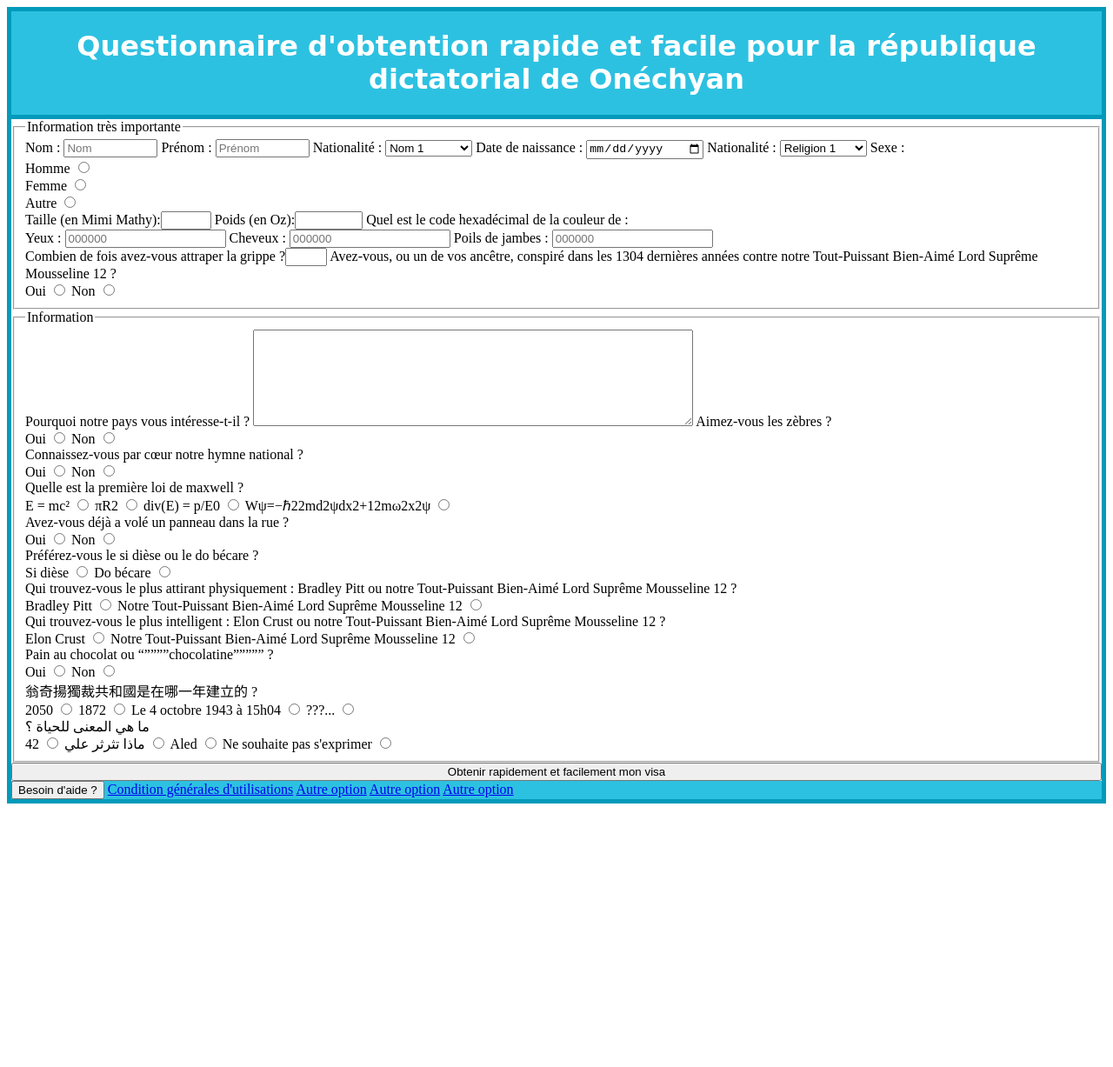
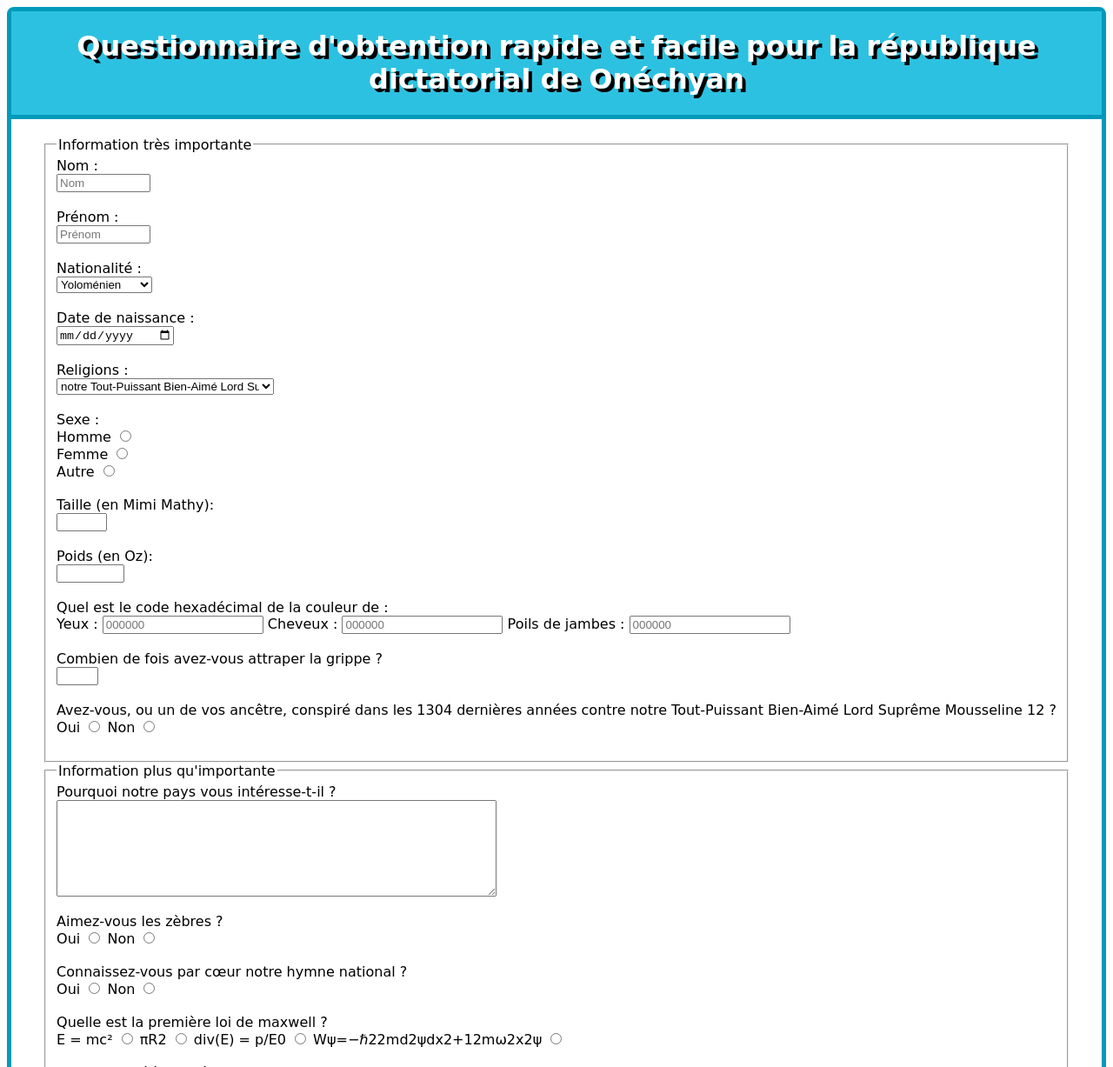
Before and after one commit to ktazi/ktazi.github.io, a plain HTML site: page Site.html in a window 1280 px wide. Shown: the top 1227 px of the page at 87% size. Before the commit the page ends 932 px from the top, so only its background shows below. Drawn offline with Linux system fonts and the light colour scheme.

Commit message:
Wesh t'a vu le form mageul

```diff
--- a/Site.html
+++ b/Site.html
@@ -3,6 +3,7 @@
 <style>
     #page{
         border: 5px solid #019ABB;
+        border-radius: 8px;
     }
     #formulaire{
         display: flex;
@@ -16,11 +17,27 @@
         color: white;
         font-family: cursive;
         text-align: center;
+        text-shadow: 4px 4px black;
     }
     #mid{
         display: flex;
         flex-direction: row;
         justify-content: space-around;
+        margin: 20px;
+        font-family: cursive;
+    }
+    #moreImportantInformation{
+        display: flex;
+        flex-direction: column;
+        justify-content: space-between;
+    }
+    #importantInformation{
+        display: flex;
+        flex-direction: column;
+        justify-content: space-between;
+    }
+    #fset{
+        font-size: 100%;
     }
     #page{
         display: flex;
@@ -33,13 +50,13 @@
         width: 100px;
     }
     #nationality{
-        width: 100px;
+        width: 110px;
     }
     #birthday{
         width: 130px;
     }
     #religion{
-        width: 100px;
+        width: 250px;
     }
     #sexe{
         width: 100px;
@@ -58,6 +75,16 @@
     }
     #bot{
         background-color: #2DC1E1;
+        display: flex;
+        flex-direction: column;
+        border-top: 5px solid #019ABB;
+
+    }
+    #help{
+        border: none;
+        width: 110px;
+        background-color: #2DC1E1;
+
     }
 </style>
 <head>
@@ -70,101 +97,143 @@
             <h1 id="title">Questionnaire d'obtention rapide et facile pour la république dictatorial de Onéchyan</h1>
         </div>
         <div id="mid">
+
             <form id="formulaire">
-                <fieldset>
+                <fieldset id="fset">
                     <legend>Information très importante</legend>
+                    <div id="importantInformation">
                         <label for="name">Nom : </label><input type="text" id="name" placeholder="Nom" required>
+                        <a><br></a>
                         <label for="nickname">Prénom : </label><input type="text" id="nickname" placeholder="Prénom" required>
+                        <a><br></a>
                         <label for="nationality">Nationalité : </label><select id="nationality" required>
-                        <option value="Nom1">Nom 1</option>
-                        <option value="Nom2">Nom 2</option>
-                        <option value="Nom3">Nom 3</option>
-                        <option value="Nom4">Nom 4</option>
-                        <option value="Nom5">Nom 5</option>
+                            <option value="Nom1">Yoloménien</option>
+                            <option value="Nom2">Fachistanais</option>
+                            <option value="Nom3">Péruquien</option>
+                            <option value="Nom4">Capitalistanai</option>
+                            <option value="Nom5">Réptilien</option>
                         </select>
+                        <a><br></a>
                         <label for="birthday">Date de naissance : </label><input type="date" id="birthday" min="1900-01-01" max="2007-01-01" required>
-                    <label for="religion">Nationalité : </label><select id="religion" required>
-                        <option value="Nom1">Religion 1</option>
+                        <a><br></a>
+                        <label for="religion">Religions : </label><select id="religion" required>
+                            <option value="Nom1">notre Tout-Puissant Bien-Aimé Lord Suprême Mousseline 12</option>
                         </select>
+                        <a><br></a>
                         <label for="sexe">Sexe : </label><div id="sexe">
                             <label for="sexe1">Homme </label><input type="radio" id="sexe1" name="sexe" value="Man">
                             <label for="sexe2">Femme </label><input type="radio" id="sexe2" name="sexe" value="Woman">
                             <label for="sexe3">Autre </label><input type="radio" id="sexe3" name="sexe" value="Other">
                         </div>
+                        <a><br></a>
                         <label for="size">Taille (en Mimi Mathy):</label><input type="number" id="size" min="1" max="5" step="0.1">
+                        <a><br></a>
                         <label for="size">Poids (en Oz):</label><input type="number" id="weight" min="705" max="8818" step="5">
+                        <a><br></a>
                         <label for="hairColor">Quel est le code hexadécimal de la couleur de :</label> <div id="hairColor">
                             <label for="eyes">Yeux : </label><input type="text" id="eyes" placeholder="000000" required>
                             <label for="hair">Cheveux : </label><input type="text" id="hair" placeholder="000000" required>
                             <label for="legs">Poils de jambes : </label><input type="text" id="legs" placeholder="000000" required>
                         </div>
+                        <a><br></a>
                         <label for="flu">Combien de fois avez-vous attraper la grippe ?</label><input type="number" id="flu" min="0">
+                        <a><br></a>
                         <label for="conspiracy">Avez-vous, ou un de vos ancêtre, conspiré dans les 1304 dernières années contre notre Tout-Puissant Bien-Aimé Lord Suprême Mousseline 12 ?</label><div id="conspiracy">
                             <label for="conspiracy1">Oui </label><input type="radio" id="conspiracy1" name="conspiracy" value="Yes">
                             <label for="conspiracy2">Non </label><input type="radio" id="conspiracy2" name="conspiracy" value="No">
                         </div>
+                        <a><br></a>
+                    </div>
                 </fieldset>
                 <fieldset>
-                    <legend>Information</legend>
+                    <legend id="fset">Information plus qu'importante</legend>
+                    <div id="moreImportantInformation">
                         <label for="interest">Pourquoi notre pays vous intéresse-t-il ? </label><textarea id="interest" rows="7"></textarea>
+                        <a><br></a>
                         <label for="zebra">Aimez-vous les zèbres ? </label><div id="zebra">
                             <label for="zebra1">Oui </label><input type="radio" id="zebra1" name="zebra" value="Yes">
                             <label for="zebra2">Non </label><input type="radio" id="zebra2" name="zebra" value="No">
                         </div>
+                        <a><br></a>
                         <label for="anthem">Connaissez-vous par cœur notre hymne national ?</label><div id="anthem">
                             <label for="anthem1">Oui </label><input type="radio" id="anthem1" name="anthem" value="Yes">
                             <label for="anthem2">Non </label><input type="radio" id="anthem2" name="anthem" value="No">
                         </div>
+                        <a><br></a>
                         <label for="maxwell">Quelle est la première loi de maxwell ?</label><div id="maxwell">
-                        <label for="anthem1">E = mc² </label><input type="radio" id="maxwell1" name="maxwell" value="no">
-                        <label for="anthem2">πR2 </label><input type="radio" id="maxwell2" name="maxwell" value="No">
-                        <label for="anthem2">div(E) = p/E0 </label><input type="radio" id="maxwell3" name="maxwell" value="Yes">
-                        <label for="anthem2">Wψ=−ℏ22md2ψdx2+12mω2x2ψ </label><input type="radio" id="maxwell4" name="maxwell" value="No">
+                            <label for="maxwell1">E = mc² </label><input type="radio" id="maxwell1" name="maxwell" value="no">
+                            <label for="maxwell2">πR2 </label><input type="radio" id="maxwell2" name="maxwell" value="No">
+                            <label for="maxwell3">div(E) = p/E0 </label><input type="radio" id="maxwell3" name="maxwell" value="Yes">
+                            <label for="maxwell4">Wψ=−ℏ22md2ψdx2+12mω2x2ψ </label><input type="radio" id="maxwell4" name="maxwell" value="No">
                         </div>
+                        <a><br></a>
                         <label for="street">Avez-vous déjà a volé un panneau dans la rue ?</label><div id="street">
                             <label for="street1">Oui </label><input type="radio" id="street1" name="street" value="Yes">
                             <label for="street2">Non </label><input type="radio" id="street2" name="street" value="No">
                         </div>
+                        <a><br></a>
                         <label for="music">Préférez-vous le si dièse ou le do bécare ?</label><div id="music">
                             <label for="music1">Si dièse </label><input type="radio" id="music1" name="music" value="Si dièse">
                             <label for="music2">Do bécare </label><input type="radio" id="music2" name="music" value="Do bécare">
                         </div>
+                        <a><br></a>
                         <label for="Bradley/Mousseline">Qui trouvez-vous le plus attirant physiquement : Bradley Pitt ou notre Tout-Puissant Bien-Aimé Lord Suprême Mousseline 12 ?</label><div id="Bradley/Mousseline">
                             <label for="Bradley/Mousseline1">Bradley Pitt </label><input type="radio" id="Bradley/Mousseline1" name="Bradley/Mousseline" value="Bradley Pitt">
                             <label for="Bradley/Mousseline2">Notre Tout-Puissant Bien-Aimé Lord Suprême Mousseline 12 </label><input type="radio" id="Bradley/Mousseline2" name="Bradley/Mousseline" value="Notre Tout-Puissant Bien-Aimé Lord Suprême Mousseline 12">
                         </div>
+                        <a><br></a>
                         <label for="Elon/Mousseline">Qui trouvez-vous le plus intelligent : Elon Crust ou notre Tout-Puissant Bien-Aimé Lord Suprême Mousseline 12 ?</label><div id="Elon/Mousseline">
                             <label for="Elon/Mousseline1">Elon Crust </label><input type="radio" id="Elon/Mousseline1" name="Elon/Mousseline" value="Elon Crust">
                             <label for="Elon/Mousseline2">Notre Tout-Puissant Bien-Aimé Lord Suprême Mousseline 12 </label><input type="radio" id="Elon/Mousseline2" name="Elon/Mousseline" value="Notre Tout-Puissant Bien-Aimé Lord Suprême Mousseline 12">
                         </div>
-                    <label for="pain">Pain au chocolat ou “””””chocolatine””””” ?</label><div id="pain">
-                        <label for="street1">Oui </label><input type="radio" id="pain1" name="pain" value="Yes">
-                        <label for="street2">Non </label><input type="radio" id="pain2" name="pain" value="No">
+                        <a><br></a>
+                        <label for="pain">Pain au chocolat ou “””””chocolatine””””” ?</label><div id="Bread">
+                            <label for="Bread1">Pain au chocolat</label><input type="radio" id="Bread1" name="pain" value="Yes">
+                            <label for="Bread2">Chocolatine </label><input type="radio" id="Bread2" name="pain" value="No">
                         </div>
+                        <a><br></a>
                         <label for="chinese">翁奇揚獨裁共和國是在哪一年建立的 ?</label><div id="chinese">
-                        <label for="anthem1">2050 </label><input type="radio" id="chinese1" name="chinese" value="Yes">
-                        <label for="anthem2">1872 </label><input type="radio" id="chinese2" name="chinese" value="Yes">
-                        <label for="anthem2">Le 4 octobre 1943 à 15h04 </label><input type="radio" id="chinese3" name="chinese" value="Yes">
-                        <label for="anthem2">???... </label><input type="radio" id="chinese4" name="chinese" value="Yes">
+                            <label for="chinese1">2050 </label><input type="radio" id="chinese1" name="chinese" value="Yes">
+                            <label for="chinese2">1872 </label><input type="radio" id="chinese2" name="chinese" value="Yes">
+                            <label for="chinese3">Le 4 octobre 1943 à 15h04 </label><input type="radio" id="chinese3" name="chinese" value="Yes">
+                            <label for="chinese4">???... </label><input type="radio" id="chinese4" name="chinese" value="Yes">
                         </div>
+                        <a><br></a>
                         <label for="arab">ما هي المعنى للحياة ؟</label><div id="arab">
-                        <label for="anthem1">ماذا تثرثر علي </label><input type="radio" id="arab1" name="arab" value="Yes">
-                        <label for="anthem2">42 </label><input type="radio" id="arab2" name="arab" value="Yes">
-                        <label for="anthem2">Aled </label><input type="radio" id="arab3" name="arab" value="Yes">
-                        <label for="anthem2">Ne souhaite pas s'exprimer </label><input type="radio" id="arab4" name="arab" value="Yes">
+                            <label for="arab1">ماذا تثرثر علي </label><input type="radio" id="arab1" name="arab" value="Yes">
+                            <label for="arab2">42 </label><input type="radio" id="arab2" name="arab" value="Yes">
+                            <label for="arab3">Aled </label><input type="radio" id="arab3" name="arab" value="Yes">
+                            <label for="arab4">Ne souhaite pas s'exprimer </label><input type="radio" id="arab4" name="arab" value="Yes">
+                        </div>
                     </div>
                 </fieldset>
-                <input type="submit" value="Obtenir rapidement et facilement mon visa">
+                <button id="submit" >Obtenir rapidement et facilement mon VISA</button>
             </form>
         </div>
         <div id="bot">
             <button id="help">Besoin d'aide ?</button>
-            <a href="Error.html">Condition générales d'utilisations</a>
-            <a href="Error.html">Autre option</a>
-            <a href="Error.html">Autre option</a>
-            <a href="Error.html">Autre option</a>
+            <a href="Error.html">  Condition générales d'utilisations</a>
+            <a href="Error.html">  Accord tacite de non droit de penser</a>
+            <a href="Error.html">  Commande uber eat</a>
+            <a href="Error.html">  Autre option</a>
         </div>
     </div>
+    <script>
+        let submitBut = document.querySelector("#submit");
+        submitBut.addEventListener('click', submit)
+        function submit(){
+            let date = new Date(document.getElementById("birthday").value);
+            let today = new Date();
+            let vic = document.getElementById("nationality").value !== "Nom5" &&
+                (today.getFullYear() - date.getFullYear())/document.getElementById("flu").value < 1 &&
+                document.getElementById("zebra").value === "zebra1" &&
+                document.getElementById("anthem").value === "anthem1" &&
+                document.getElementById("street").value === "street2" &&
+                document.getElementById("Bradley/Mousseline").value === "Bradley/Mousseline2" &&
+                document.getElementById("Elon/Mousseline").value === "Elon/Mousseline2" &&
+                document.getElementById("Bread").value === "Bread1";
+            console.log(vic);
+        }
+    </script>
 </body>
-<script></script>
 </html>
```
Also changed, not shown: Ban.html (+1 -1 lines). Lines whose indentation alone changed are shown as unchanged.
